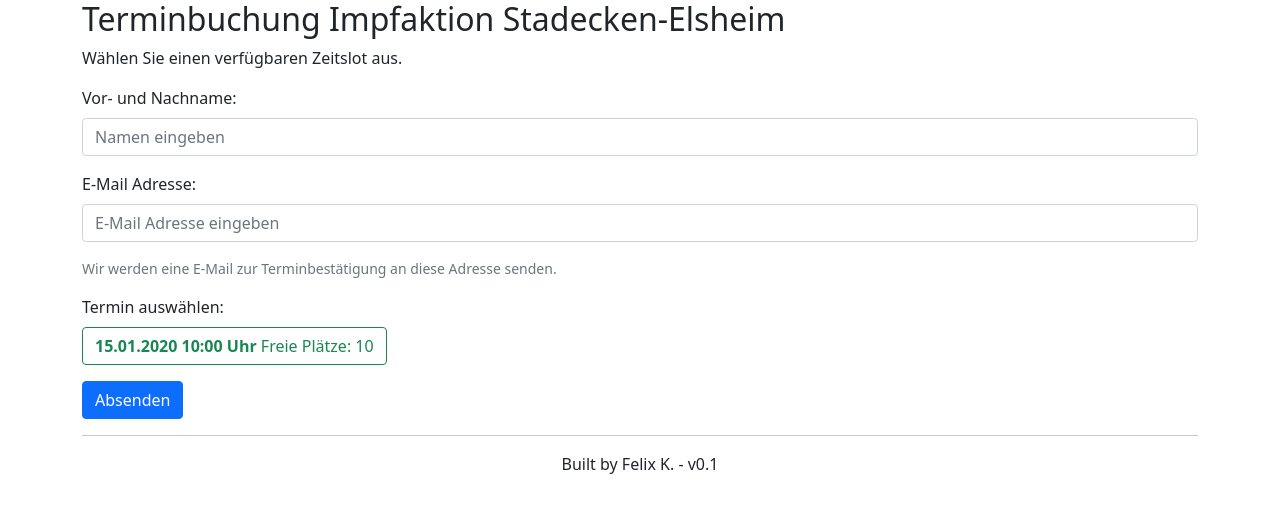
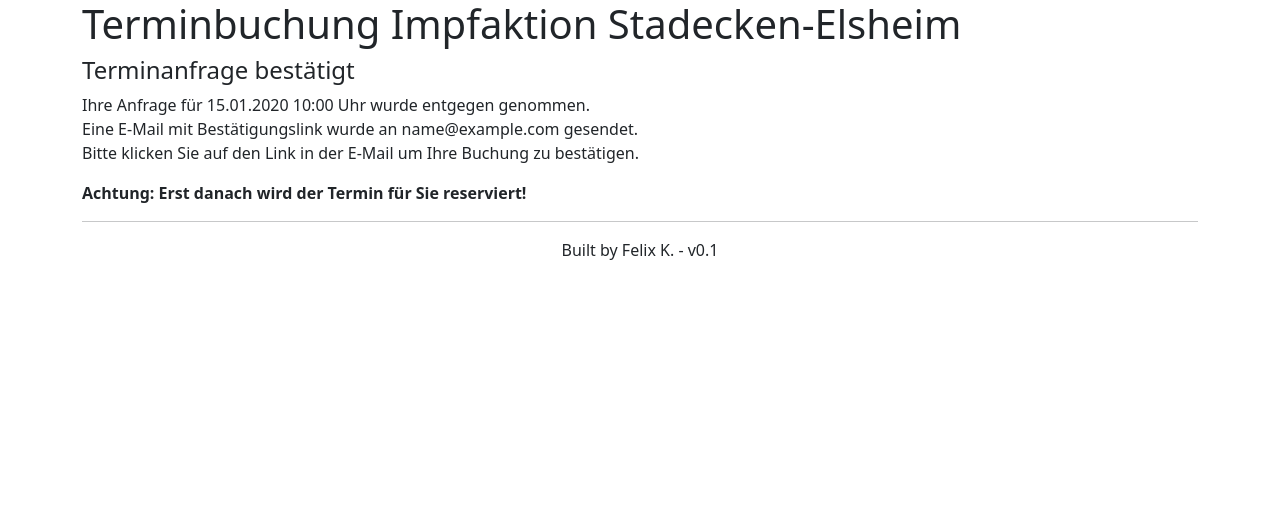
Before and after one commit to fkressmann/impftermin, a Flask app: template src/templates/reservation.html in a window 1280 px wide. Shown: the top 513 px of the page. Run offline with Flask 2, Linux system fonts and the light colour scheme; tables that the repository leaves empty hold one stand-in row (values such as "Sample post"); the template is opened without the code that fills it: values that come from a table or form of the project are taken from there, most other values are stand-ins (such as "Sample title", 1, 10 or a date in 2020); parts of the project's set-up code (start-up, migrations or seed data) failed here and were passed over.

Commit message:
Reservations can be acknowledged

```diff
--- a/src/services/mail_service.py
+++ b/src/services/mail_service.py
@@ -6,8 +6,6 @@ from flask import current_app
 
 
 def send_mail(to, bcc, subject, body):
-    to = [current_app.config.get('MAIL_REPLY_TO')] if current_app.debug else to
-
     message = MIMEMultipart()
     message['Subject'] = subject
     message['From'] = f"Gemeinde Stadecken-Elsheim <{current_app.config.get('MAIL_SENDER')}>"
--- a/src/templates/base.html
+++ b/src/templates/base.html
@@ -3,11 +3,7 @@
 <head>
     <meta charset="UTF-8">
     <link href="https://cdn.jsdelivr.net/npm/bootstrap@5.0.2/dist/css/bootstrap.min.css" rel="stylesheet">
-    <link href="/static/styles.css" rel="stylesheet">
     <script src="https://cdn.jsdelivr.net/npm/bootstrap@5.0.2/dist/js/bootstrap.bundle.min.js" integrity="sha384-MrcW6ZMFYlzcLA8Nl+NtUVF0sA7MsXsP1UyJoMp4YLEuNSfAP+JcXn/tWtIaxVXM" crossorigin="anonymous"></script>
-<!--    <script src="/static/jquery-3.5.1.min.js"></script>-->
-<!--    <script src="/static/bootstrap.bundle.min.js"></script>-->
-<!--    <script src="/static/moment-with-locales.min.js"></script>-->
     <meta name="viewport" content="width=device-width, initial-scale=1">
     <meta name="robots" content="none"/>
     {% block head %}{% endblock %}
--- a/src/templates/reservation.html
+++ b/src/templates/reservation.html
@@ -3,36 +3,19 @@
 {% block title %}Reservierung{% endblock %}
 
 {% block content %}
-    <h2>Terminbuchung Impfaktion Stadecken-Elsheim</h2>
-    <p>Wählen Sie einen verfügbaren Zeitslot aus.</p>
+    <h1>Terminbuchung Impfaktion Stadecken-Elsheim</h1>
+    <h4>Terminanfrage bestätigt</h4>
     <div>
-        <form action="{{ url_for('web.reservation') }}" method="post">
-            <div class="mb-3 mt-3">
-                <label for="name" class="form-label">Vor- und Nachname:</label>
-                <input type="text" class="form-control" id="name" placeholder="Namen eingeben" name="name" required>
-            </div>
-            <div class="mb-3 mt-3">
-                <label for="email" class="form-label">E-Mail Adresse:</label>
-                <input type="email" class="form-control" id="email" placeholder="E-Mail Adresse eingeben" name="email"
-                       aria-describedby="emailInfo" required>
-            </div>
-            <div id="emailInfo" class="form-text">
-                Wir werden eine E-Mail zur Terminbestätigung an diese Adresse senden.
-            </div>
+        <p>Ihre Anfrage für {{ reservation.timeslot.start_time | time }} wurde entgegen genommen.<br>
+        Eine E-Mail mit Bestätigungslink wurde an {{ reservation.email }} gesendet.<br>
+            Bitte klicken Sie auf den Link in der E-Mail um Ihre Buchung zu bestätigen.</p>
+        <p><strong>Achtung: Erst danach wird der Termin für Sie reserviert!</strong></p>
+    </div>
 
-            <div class="mb-3 mt-3">
-                <label for="timeslot" class="form-label">Termin auswählen:</label><br>
-                {% for slot in timeslots %}
-                    {% set free_capacity = slot.get_free_capacity() %}
-                    <input type="radio" class="btn-check" name="timeslot" id="{{ slot.id }}" autocomplete="off"
-                           value="{{ slot.id }}" required {% if free_capacity <= 0 %}disabled{% endif %}>
-                    <label class="btn btn-outline-{% if free_capacity <= 0 %}secondary{% else %}success{% endif %}" for="{{ slot.id }}">
-                        <b>{{ slot.start_time | time }}</b> Freie Plätze: {{ free_capacity }}
-                    </label>
-                {% endfor %}
-            </div>
-
-            <button type="submit" class="btn btn-primary">Absenden</button>
-        </form>
+    {% if config.DEBUG %}
+    <div>
+    <h4>DEBUG</h4>
+    <a href="{{ url_for("web.confirm", id=reservation.id) }}">Bestätigungslink</a>
     </div>
+    {% endif %}
 {% endblock %}
```
Also changed, not shown: src/routes/web.py (+14 -1 lines), src/templates/confirmation.html (added, +14 -0 lines), src/templates/index.html (+11 -6 lines).
